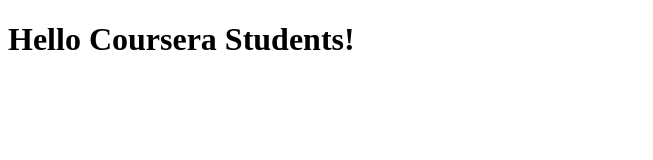
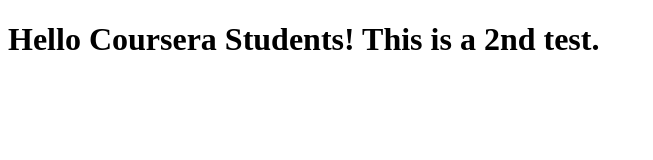
Before and after one commit to cwilker0609/coursera-test, a plain HTML site: page index.html in a window 1280 px wide. Shown: the whole page, without its empty margins (0-653 px from the left). Drawn offline with Linux system fonts and the light colour scheme.

Commit message:
2nd Test of the Web File

```diff
--- a/index.html
+++ b/index.html
@@ -5,6 +5,6 @@
     <title>Hello Coursera</title>
   </head>
   <body>
-    <h1>Hello Coursera Students!</h1>
+    <h1>Hello Coursera Students!  This is a 2nd test.</h1>
   </body>
 </html>
```
